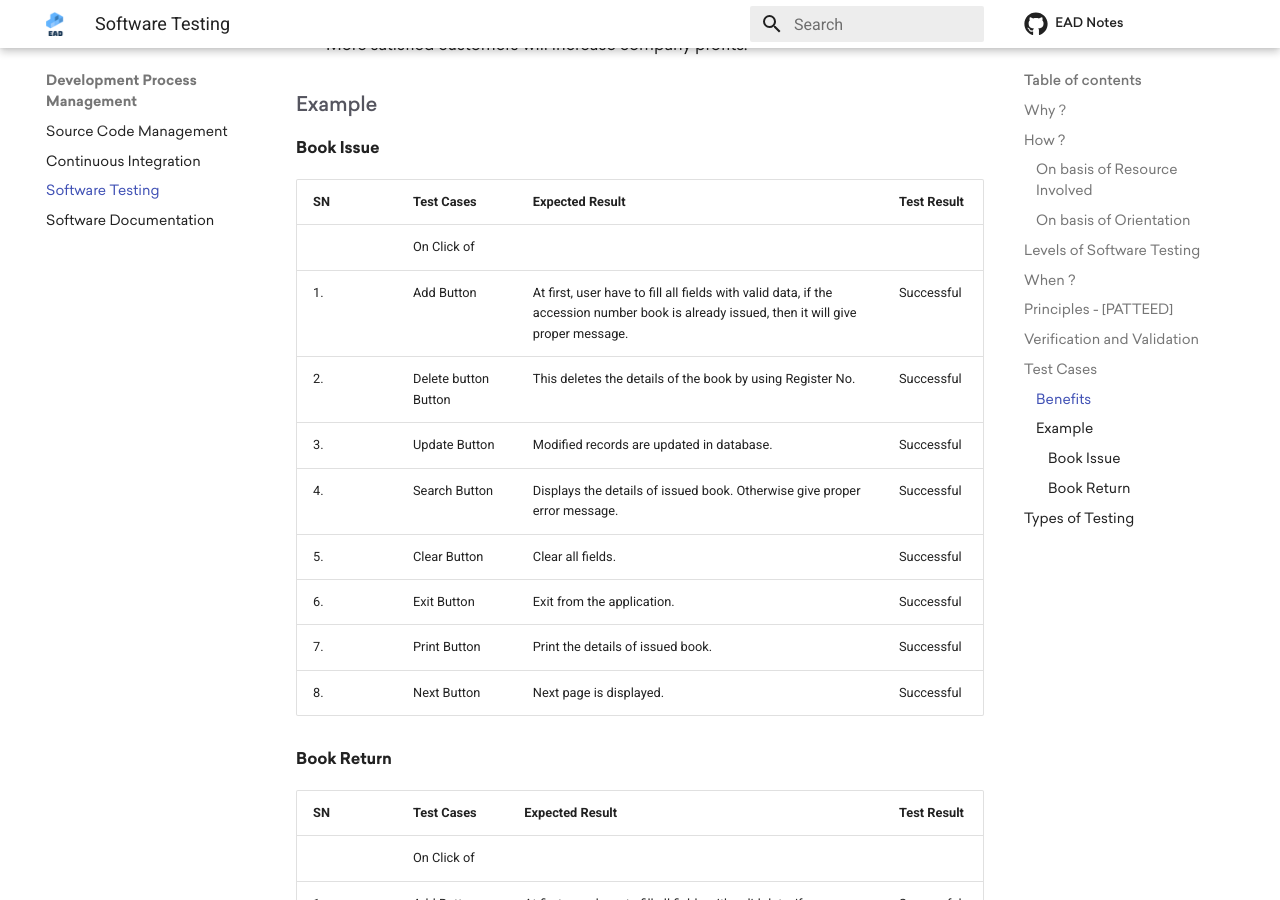
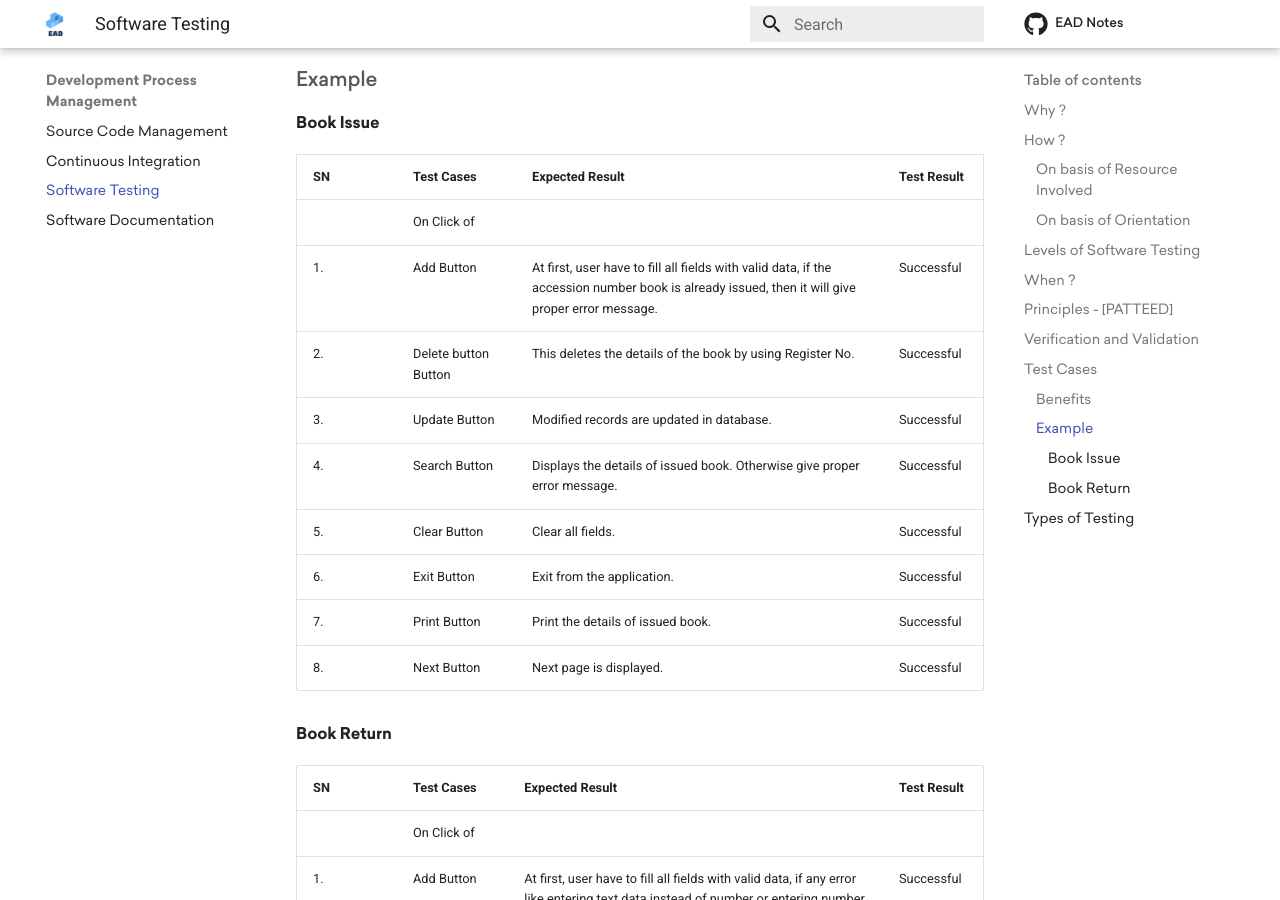
Before and after one commit to theArjun/ead-notes, an MkDocs documentation site: the page built from notes/development-process-management/software-testing.md, in a window 1280 px wide and 900 px high, scrolled down 4140 px. Built offline with MkDocs 1.6.1 and Material for MkDocs 9.7.7, drawn with Linux system fonts in a browser that asks for light colours; comment, search, counter and statistics services are not loaded.

Commit message:
Update typo

```diff
--- a/notes/development-process-management/software-testing.md
+++ b/notes/development-process-management/software-testing.md
@@ -76,10 +76,8 @@ Proces of evaluating a software system by manual or automated means to verify th
 | Quality assurance team does verification.                                              | Validation is executed on software code with the help of testing team.                          |
 | It comes before validation.                                                            | It comes after verification.                                                                    |
 | It consists of checking of documents/files and is performed by human.                  | It consists of execution of program and is performed by computer.                               |
-|                                                                                        |                                                                                                 |
 
 ## Test Cases
-
 - A test case is a set of actions performed on a system to determine if it satisfies software requirements and functions correctly.
 - The purpose of a test case is to determine if different features within a system are performing as expected and to confirm that the system satisfies all related standards, guidelines and customer requirements.
 - The process of writing a test case can also help reveal errors or defects within the system.
@@ -102,7 +100,7 @@ Proces of evaluating a software system by manual or automated means to verify th
 | SN | Test Cases | Expected Result | Test Result |
 |---|---|---|---|
 | | On Click of | | |
-| 1. | Add Button | At first, user have to fill all fields with valid data, if the accession number book is already issued, then it will give proper message. | Successful |
+| 1. | Add Button | At first, user have to fill all fields with valid data, if the accession number book is already issued, then it will give proper error message. | Successful |
 | 2. | Delete button Button | This deletes the details of the book by using Register No. | Successful |
 | 3. | Update Button | Modified records are updated in database. | Successful |
 | 4. | Search Button | Displays the details of issued book. Otherwise give proper error message. | Successful |
```
